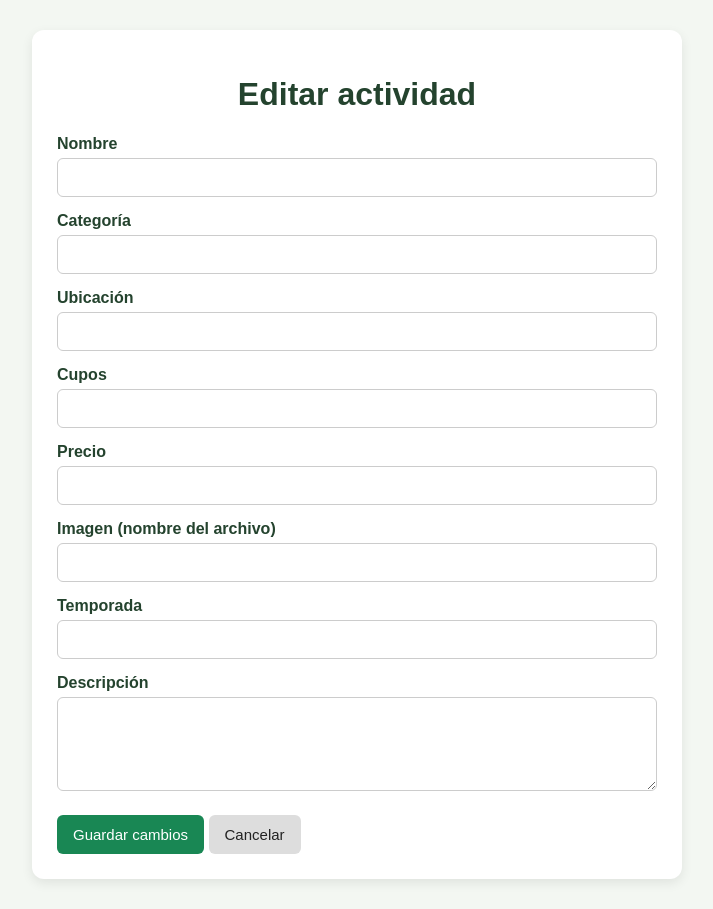
After one commit to francozamudio2024-rgb/turismo-misiones, a CodeIgniter 4 app: the page made by app/Views/actividades/editar.php in a window 1280 px wide. The commit adds this page. Shown: the whole page, without its empty margins (283-996 px from the left). Run offline with PHP 8.4 and a stand-in for CodeIgniter, Linux system fonts and the light colour scheme; the template is opened without the code that fills it, so the values that code supplies are empty; some libraries are stand-ins or nearby versions.

Commit message:
ABM de actividades

```diff
--- /dev/null
+++ b/app/Views/actividades/editar.php
@@ -0,0 +1,119 @@
+
+<!DOCTYPE html>
+<html lang="es">
+<head>
+    <meta charset="UTF-8">
+    <meta name="viewport" content="width=device-width, initial-scale=1.0">
+    <title>Editar actividad - Turismo Misiones</title>
+
+    <style>
+        body {
+            font-family: Arial, sans-serif;
+            background: #f3f7f2;
+            color: #24432e;
+            margin: 0;
+            padding: 30px 15px;
+        }
+
+        form {
+            max-width: 600px;
+            margin: auto;
+            padding: 25px;
+            background: white;
+            border-radius: 12px;
+            box-shadow: 0 4px 12px #00000015;
+        }
+
+        h1 {
+            text-align: center;
+        }
+
+        label {
+            display: block;
+            margin-top: 15px;
+            font-weight: bold;
+        }
+
+        input, textarea {
+            width: 100%;
+            box-sizing: border-box;
+            padding: 10px;
+            margin-top: 5px;
+            border: 1px solid #ccc;
+            border-radius: 6px;
+            font-size: 15px;
+        }
+
+        button, .volver {
+            display: inline-block;
+            margin-top: 20px;
+            padding: 11px 16px;
+            border: none;
+            border-radius: 6px;
+            text-decoration: none;
+            cursor: pointer;
+            font-size: 15px;
+        }
+
+        button {
+            background: #198754;
+            color: white;
+        }
+
+        .volver {
+            background: #ddd;
+            color: #222;
+        }
+    </style>
+</head>
+
+<body>
+
+    <form action="<?= base_url('actividades/actualizar/' . $actividad['id']) ?>"
+          method="post">
+
+        <?= csrf_field() ?>
+
+        <h1>Editar actividad</h1>
+
+        <label>Nombre</label>
+        <input type="text" name="nombre"
+               value="<?= esc($actividad['nombre']) ?>" required>
+
+        <label>Categoría</label>
+        <input type="text" name="categoria"
+               value="<?= esc($actividad['categoria']) ?>" required>
+
+        <label>Ubicación</label>
+        <input type="text" name="ubicacion"
+               value="<?= esc($actividad['ubicacion']) ?>" required>
+
+        <label>Cupos</label>
+        <input type="number" name="cupos"
+               value="<?= esc($actividad['cupos']) ?>" required>
+
+        <label>Precio</label>
+        <input type="number" name="precios" min="0" step="0.01"
+               value="<?= esc($actividad['precios']) ?>" required>
+
+        <label>Imagen (nombre del archivo)</label>
+        <input type="text" name="imagen"
+               value="<?= esc($actividad['imagen']) ?>">
+
+        <label>Temporada</label>
+        <input type="text" name="temporada"
+               value="<?= esc($actividad['temporada']) ?>">
+
+        <label>Descripción</label>
+        <textarea name="descripcion" rows="4" required><?= esc($actividad['descripcion']) ?></textarea>
+
+        <button type="submit">Guardar cambios</button>
+
+        <a class="volver" href="<?= base_url('actividades') ?>">
+            Cancelar
+        </a>
+
+    </form>
+
+</body>
+</html>
--- a/app/Views/inicio.php
+++ b/app/Views/inicio.php
@@ -45,9 +45,10 @@
 
        .hero {
     min-height: 500px;
+background-color: red !important;
     background:
         linear-gradient(rgba(0, 0, 0, 0.4), rgba(0, 0, 0, 0.4)),
-                url('/img/cataratas.jpg') center/cover;
+        url('<?= base_url('img/fondo.jpg') ?>') center/cover;
 
     display: flex;
     align-items: center;
@@ -56,7 +57,6 @@
     color: white;
     padding: 30px;
 }
-
         .hero-content {
             max-width: 700px;
         }
```
Also changed, not shown: app/Config/Routes.php (+10 -0 lines), app/Controllers/ActividadController.php (+68 -4 lines), app/Views/actividades/crear.php (added, +114 -0 lines), app/Views/actividades/index.php (+43 -3 lines), public/img/fondo.jpg (added), public/img/fondo2.jpg (added). Lines whose indentation alone changed are shown as unchanged.
